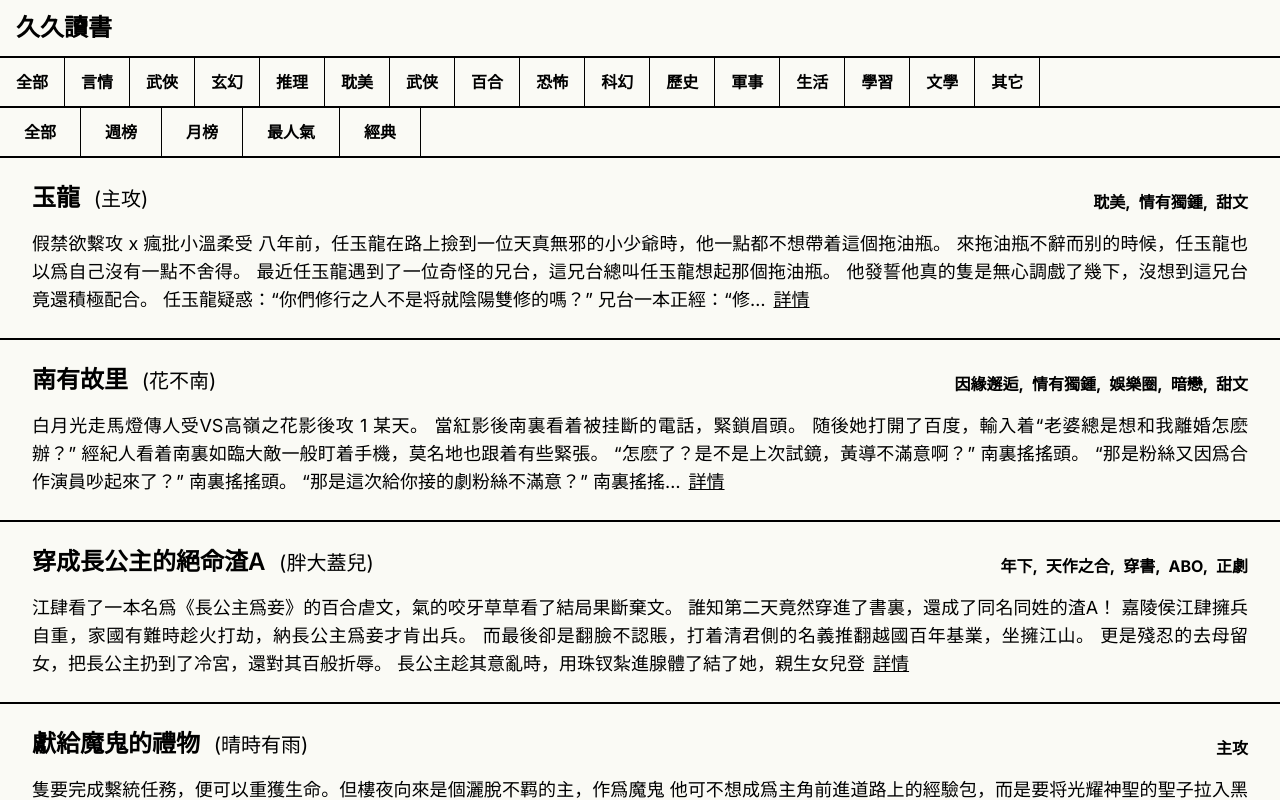
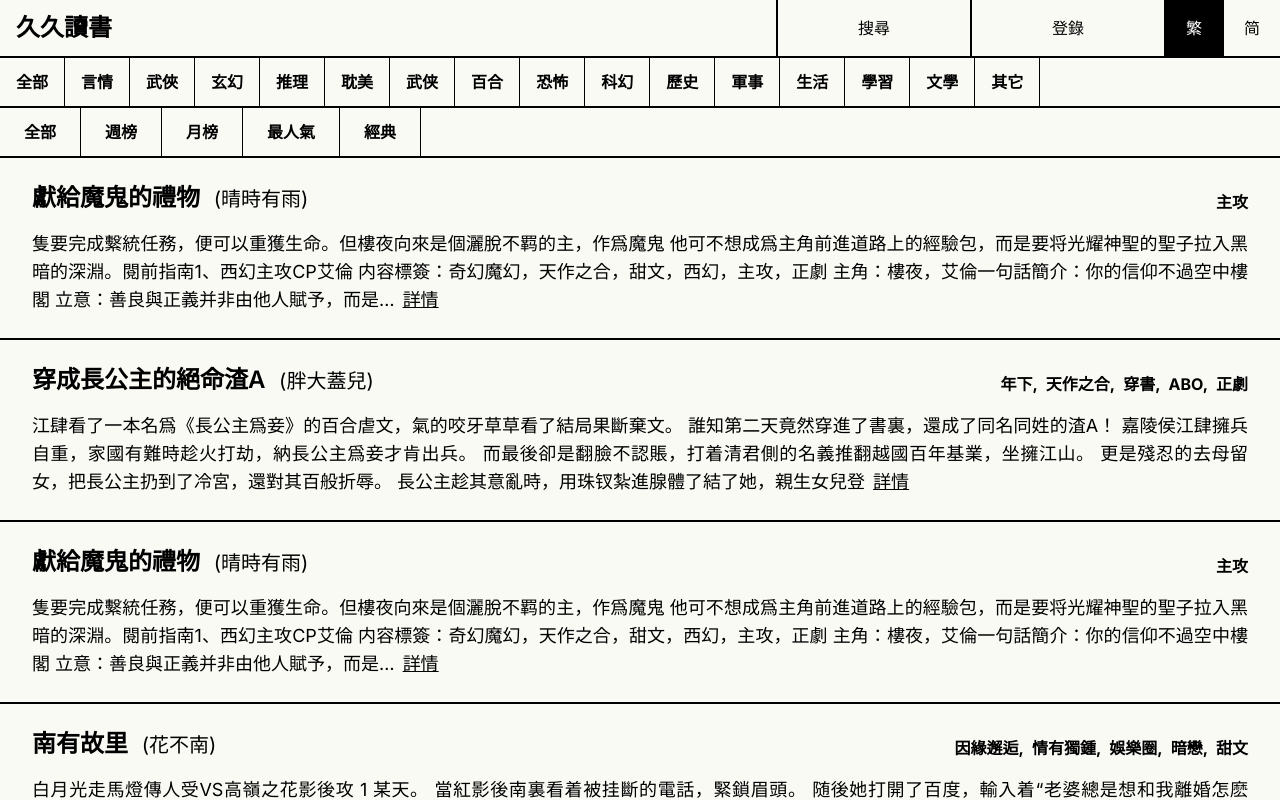
Before and after one commit to arthur-zheng/99read.me.web, a Next.js app: page / in a window 1280 px wide. Shown: the top 800 px of the page. Built offline with nearby package versions, Linux system fonts and the light colour scheme.

Commit message:
nav bar template

```diff
--- a/app/components/header.tsx
+++ b/app/components/header.tsx
@@ -3,13 +3,25 @@ import Link from "next/link";
 
 const Header = () => {
   return (
-    <header className="relative mx-auto border-black border-b-2 py-3 pl-4">
-      <div className="mx-auto flex xs:items-center">
-        <div className="flex w-100">
-          <h1 className="text-2xl font-bold">
+    <header className="relative mx-auto border-black border-b-2">
+      <div className="flex items-stretch">
+        <div className="flex grow pl-4 py-3 border-black border-r-2">
+          <h1 className="text-2xl font-bold hover:underline">
             <Link href="/">久久讀書</Link>
           </h1>
         </div>
+        <button className="grow-0 px-20 border-black border-r-2 hover:bg-black hover:text-white">
+          搜尋
+        </button>
+        <button className="grow-0 px-20 border-black border-r-2 hover:bg-black hover:text-white">
+          登錄
+        </button>
+        <button className="px-5 bg-black text-white hover:bg-black hover:text-white">
+          繁
+        </button>
+        <button className="border-black border-l-2 px-5 hover:bg-black hover:text-white">
+          简
+        </button>
       </div>
     </header>
   );
--- a/app/page.tsx
+++ b/app/page.tsx
@@ -10,10 +10,10 @@ export default async function Home() {
       <BookSummaryList
         bookSummaries={[
           ...mockBookSummaryList,
-          ...mockBookSummaryList.sort(() => 0.5 - Math.random()),
-          ...mockBookSummaryList.sort(() => 0.5 - Math.random()),
-          ...mockBookSummaryList.sort(() => 0.5 - Math.random()),
-        ]}
+          ...mockBookSummaryList,
+          ...mockBookSummaryList,
+          ...mockBookSummaryList,
+        ].sort(() => 0.5 - Math.random())}
       />
       <Footer />
     </main>
```
